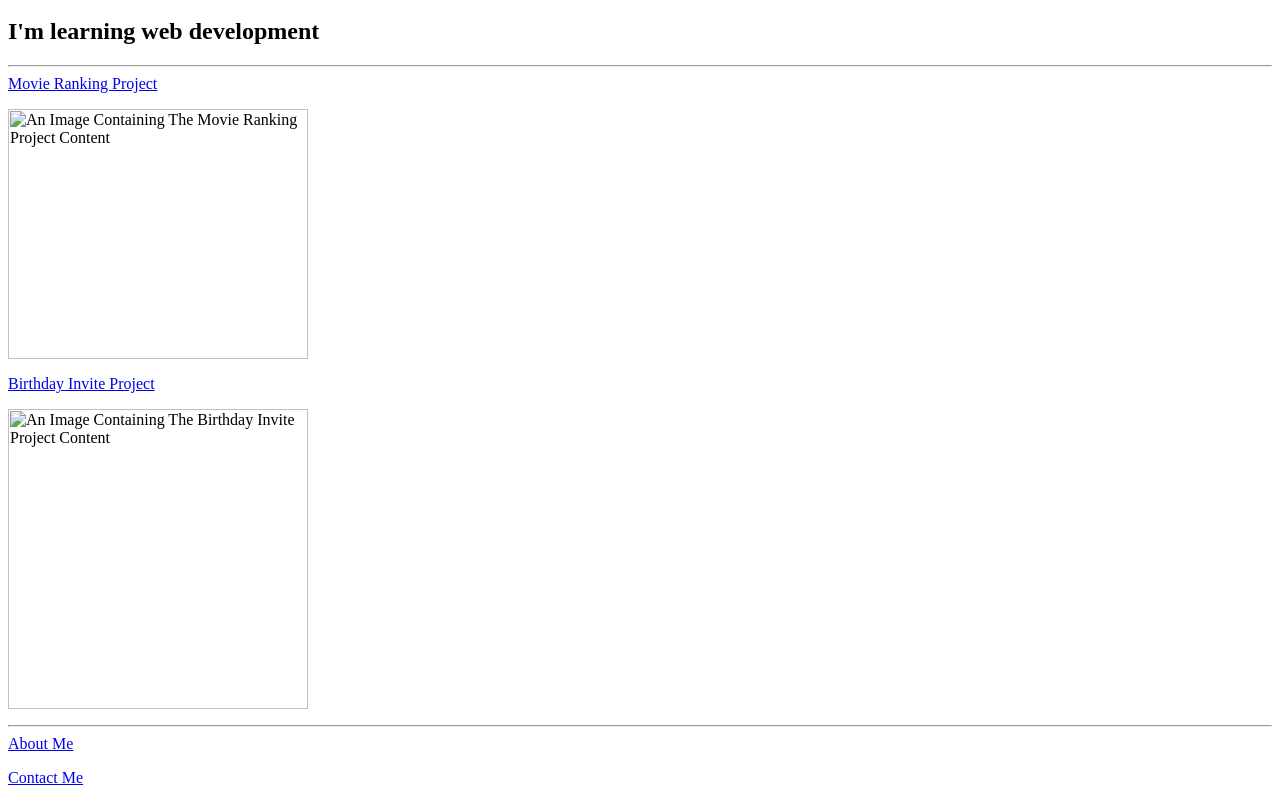
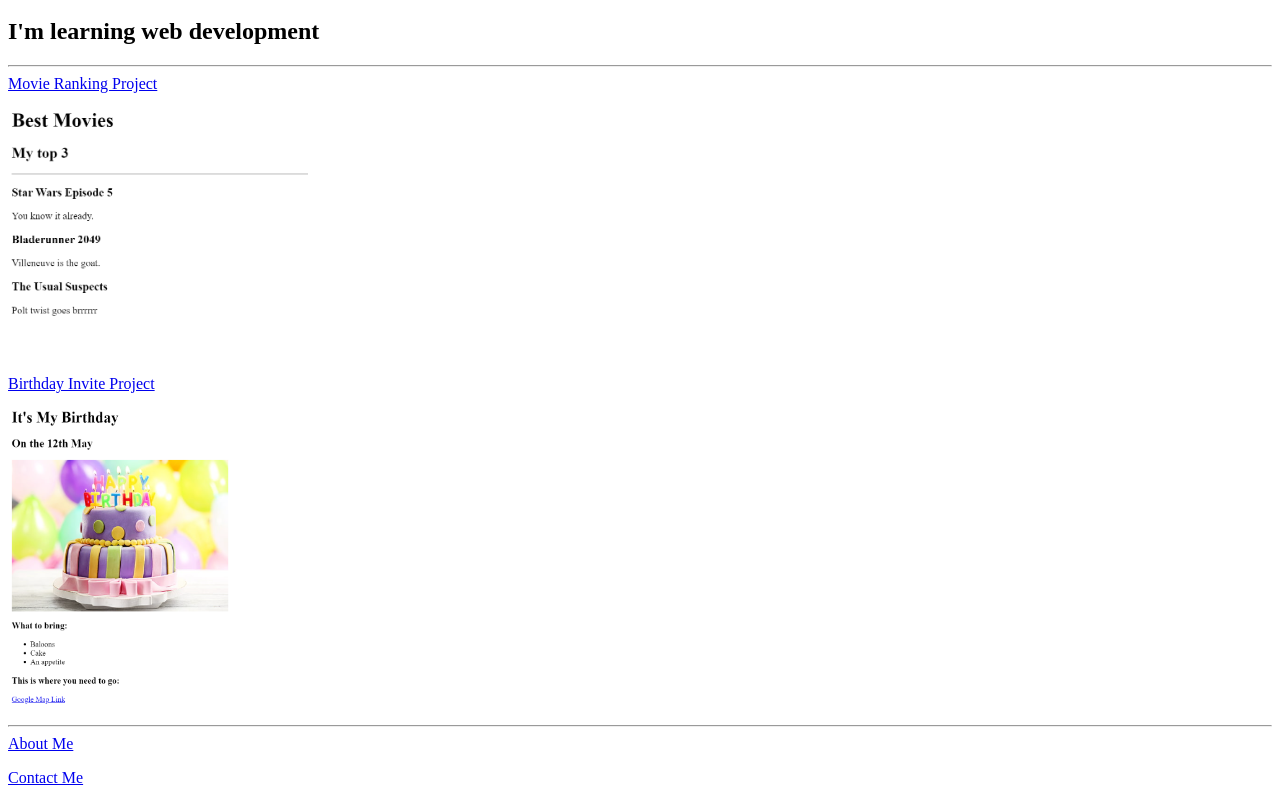
Before and after one commit to tankuzeyy/html-portfolio-test, a plain HTML site: page index.html in a window 1280 px wide. Shown: the part 48-851 px from the top of the page. Drawn offline with Linux system fonts and the light colour scheme.

Commit message:
fixed images

```diff
--- a/index.html
+++ b/index.html
@@ -11,9 +11,9 @@
         <hr />
         <!-- TODO 5: Add a link to the project pages -->
         <a href="/public/movie-ranking.html">Movie Ranking Project</a>
-        <p><img src="./assets/images/Screenshot 2024-10-08 143524.png" height="250" width="300" alt="An Image Containing The Movie Ranking Project Content"></p>
+        <p><img src="./assets/images/Movie Ranking.png" height="250" width="300" alt="An Image Containing The Movie Ranking Project Content"></p>
         <a href="/public/birthday-invite.html">Birthday Invite Project</a>
-        <p><img src="./assets/images/Screenshot 2024-10-08 143557.png" height="300" width="300" alt="An Image Containing The Birthday Invite Project Content"></p>
+        <p><img src="./assets/images/Birthday Cake.png" height="300" width="300" alt="An Image Containing The Birthday Invite Project Content"></p>
         <!-- TODO 6: Add images to show the project previews
         HINT for TODO 6: You can use the height attribute set to 200 to make the image smaller:
         https://developer.mozilla.org/en-US/docs/Web/HTML/Element/img#attr-height -->
```
Also changed, not shown: assets/images/Movie Ranking.png (renamed from assets/images/.png).
